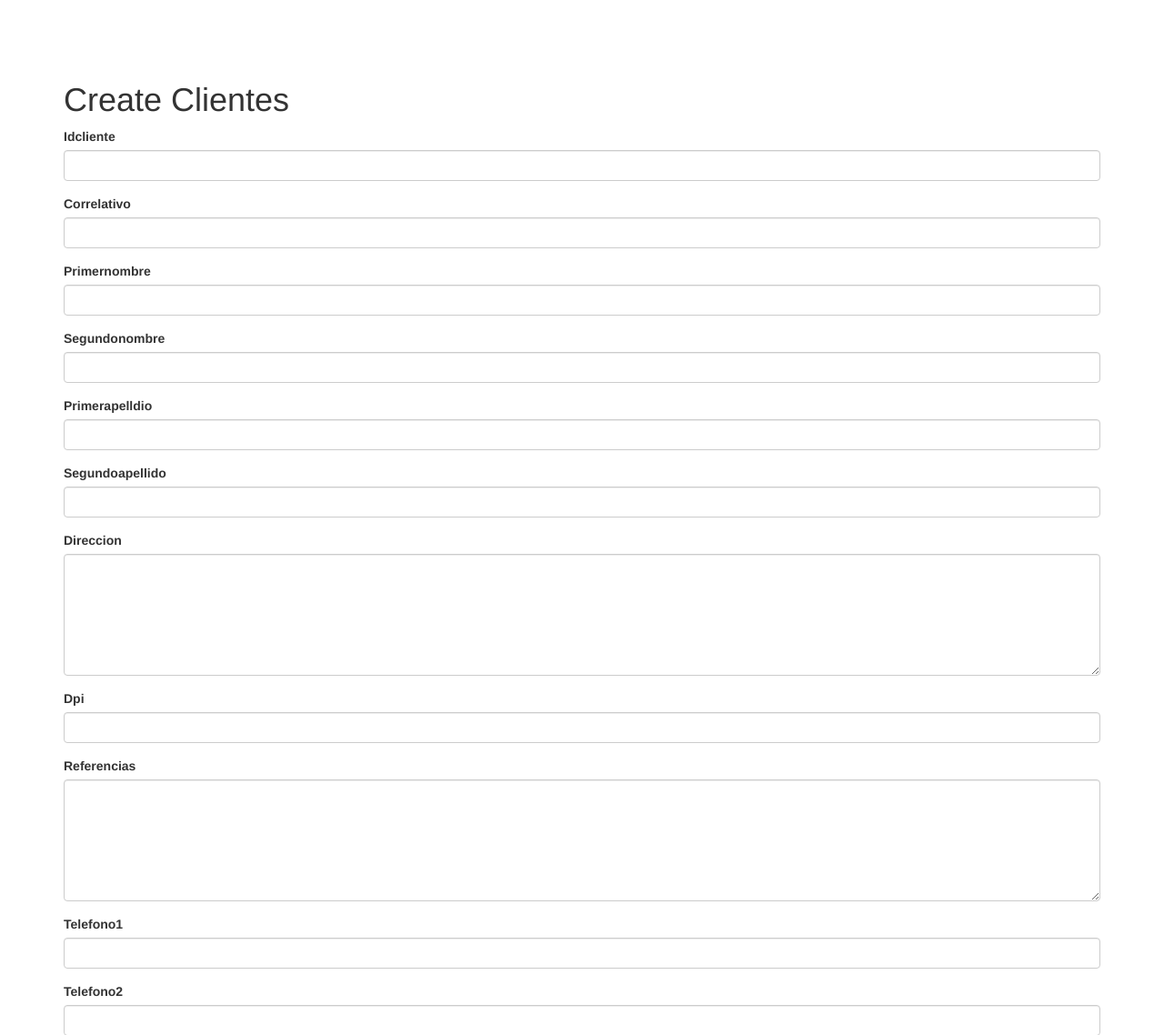
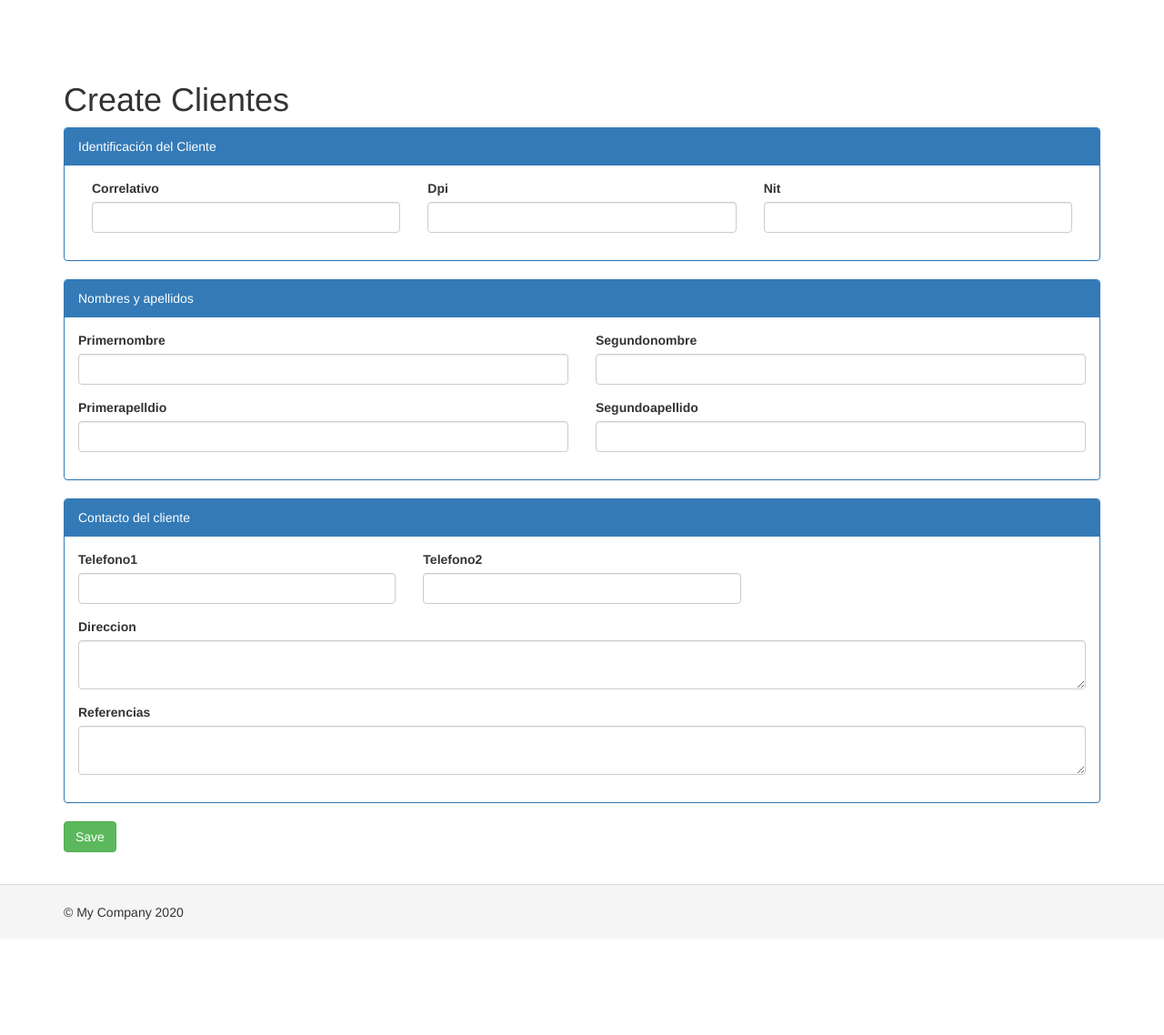
Before and after one commit to moroquin/aplicacioncable, a Yii app: template views/clientes/create.php in a window 1280 px wide. Shown: the top 1138 px of the page at 91% size. After the commit the page ends 1011 px from the top, so only its background shows below. Run offline with PHP 8.4 and a stand-in for Yii, Linux system fonts and the light colour scheme; the template is opened without the code that fills it, so the values that code supplies are empty; form fields are guessed from the names that the template uses; some libraries are stand-ins or nearby versions.

Commit message:
Maquetación de los clientes

```diff
--- a/general/CambiosOliverBaseDatos.txt
+++ b/general/CambiosOliverBaseDatos.txt
@@ -28,3 +28,9 @@ php-cgi php-dblib php-embed php-enchant php-gd php-imap php-intl 7.4.4-2 php-php
 
 
 por eliminar views servicios
+
+
+
+clientes unique kpi y nit
+
+auto increment
--- a/views/clientes/_form.php
+++ b/views/clientes/_form.php
@@ -12,29 +12,48 @@ use yii\widgets\ActiveForm;
 
     <?php $form = ActiveForm::begin(); ?>
 
-    <?= $form->field($model, 'idcliente')->textInput() ?>
 
-    <?= $form->field($model, 'correlativo')->textInput(['maxlength' => true]) ?>
+    <div class="panel panel-primary">
+        <div class="panel-heading">Identificación del Cliente</div>
+        <div class="panel-body">
+            <div class="col-xs-4"><?= $form->field($model, 'correlativo')->textInput(['maxlength' => true]) ?></div>
+            <div class="col-xs-4"><?= $form->field($model, 'dpi')->textInput(['maxlength' => true]) ?></div>
+            <div class="col-xs-4"><?= $form->field($model, 'nit')->textInput(['maxlength' => true]) ?></div>
+        </div>
+    </div>
 
-    <?= $form->field($model, 'primernombre')->textInput(['maxlength' => true]) ?>
 
-    <?= $form->field($model, 'segundonombre')->textInput(['maxlength' => true]) ?>
 
-    <?= $form->field($model, 'primerapelldio')->textInput(['maxlength' => true]) ?>
+    <div class="panel panel-primary">
+        <div class="panel-heading">Nombres y apellidos</div>
+        <div class="panel-body">
+            <div class="row">
+                <div class="col-xs-6"><?= $form->field($model, 'primernombre')->textInput(['maxlength' => true]) ?></div>
+                <div class="col-xs-6"><?= $form->field($model, 'segundonombre')->textInput(['maxlength' => true]) ?></div>
+            </div>
+            <div class="row">
+                <div class="col-xs-6"><?= $form->field($model, 'primerapelldio')->textInput(['maxlength' => true]) ?></div>
+                <div class="col-xs-6"><?= $form->field($model, 'segundoapellido')->textInput(['maxlength' => true]) ?></div>
+            </div>
+        </div>
+    </div>
 
-    <?= $form->field($model, 'segundoapellido')->textInput(['maxlength' => true]) ?>
+    <div class="panel panel-primary">
+        <div class="panel-heading">Contacto del cliente</div>
+        <div class="panel-body">
+            <div class="row">
+                <div class="col-xs-4"><?= $form->field($model, 'telefono1')->textInput(['maxlength' => true]) ?></div>
+                <div class="col-xs-4"><?= $form->field($model, 'telefono2')->textInput(['maxlength' => true]) ?></div>
+            </div>
 
-    <?= $form->field($model, 'direccion')->textarea(['rows' => 6]) ?>
-
-    <?= $form->field($model, 'dpi')->textInput(['maxlength' => true]) ?>
-
-    <?= $form->field($model, 'referencias')->textarea(['rows' => 6]) ?>
-
-    <?= $form->field($model, 'telefono1')->textInput(['maxlength' => true]) ?>
-
-    <?= $form->field($model, 'telefono2')->textInput(['maxlength' => true]) ?>
-
-    <?= $form->field($model, 'nit')->textInput(['maxlength' => true]) ?>
+            <div class="row">
+                <div class="col-xs-12"><?= $form->field($model, 'direccion')->textarea(['rows' => 2]) ?></div>
+            </div>
+            <div class="row">
+                <div class="col-xs-12"><?= $form->field($model, 'referencias')->textarea(['rows' => 2]) ?></div>
+            </div>
+        </div>
+    </div>
 
     <div class="form-group">
         <?= Html::submitButton('Save', ['class' => 'btn btn-success']) ?>
```
Also changed, not shown: models/Clientes.php (+7 -7 lines), general/extras de php.txt (line endings or trailing spaces), 2 other files.
